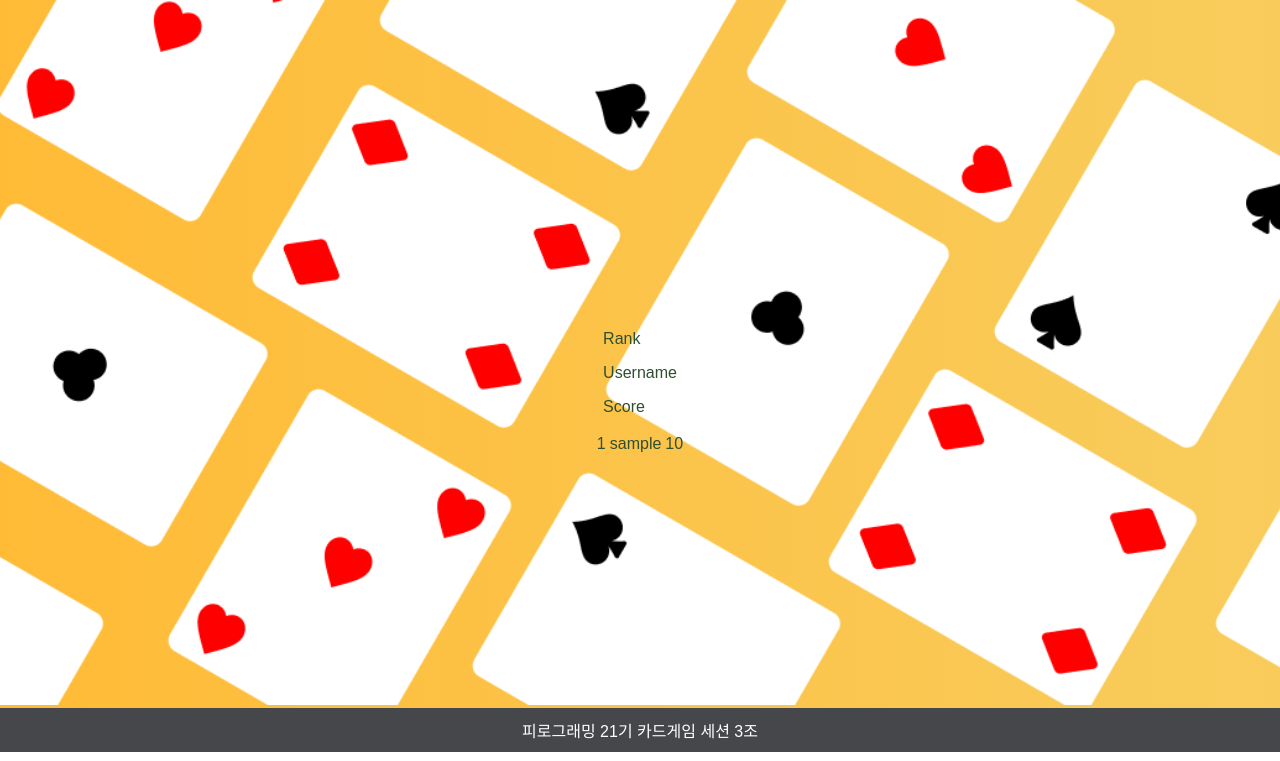
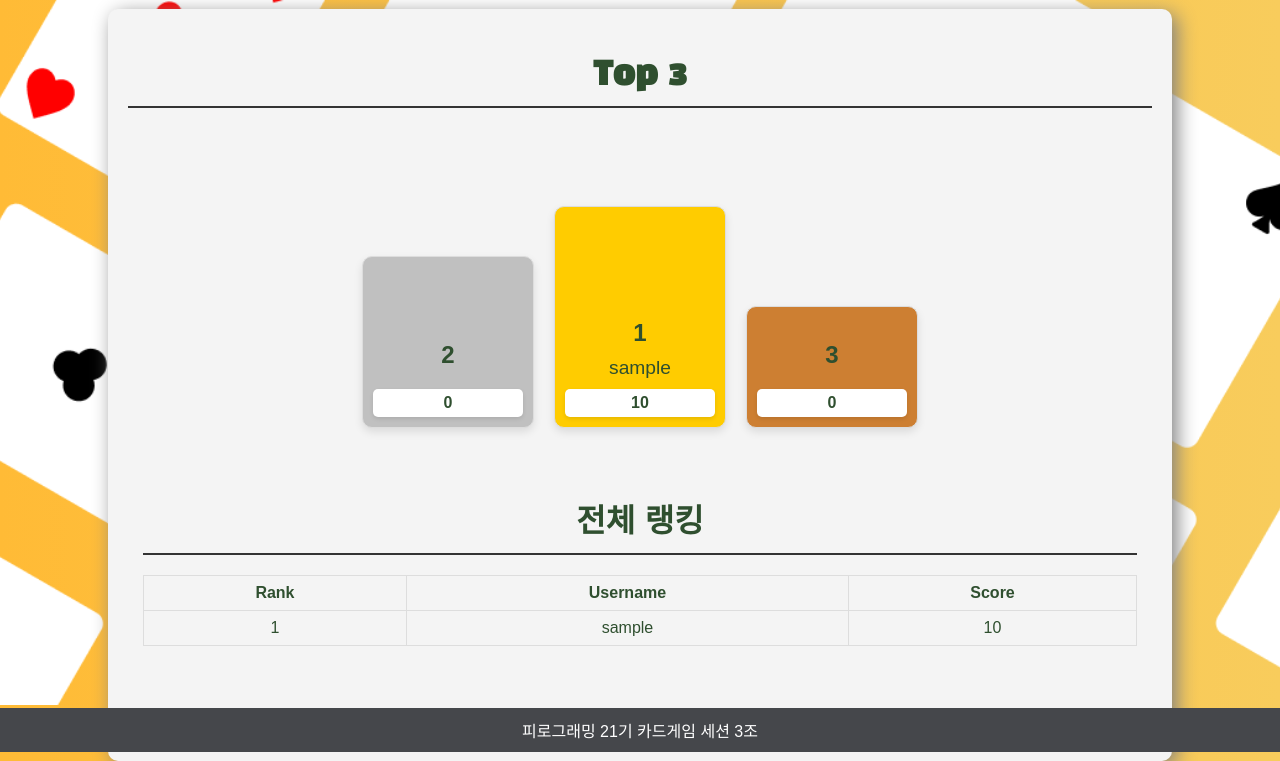
Before and after one commit to Pirogramming-21/Piro21_CardGame_03, a Django app: page /rank/list/ in a window 1280 px wide. Shown: the part 48-809 px from the top of the page. Run offline with Django 5.2, Linux system fonts and the light colour scheme; tables that the repository leaves empty hold one stand-in row (values such as "Sample post").

Commit message:
[feat] rank/ranking urls -html, css

```diff
--- a/apps/games/views.py
+++ b/apps/games/views.py
@@ -37,19 +37,19 @@ def counter_attack(request, pk):
         player2_card = request.POST.get('player2_card')
 
         if player2_card is None or player2_card == '':
-            return redirect('games:list')  # 카드가 선택되지 않았을 때 처리
+            return redirect('games:list')
 
         try:
             player2_card = int(player2_card)
         except ValueError:
-            return redirect('games:list')  # 카드 값이 유효하지 않을 때 처리
+            return redirect('games:list')
 
         game.player2_card = player2_card
         game.status = 'COMPLETED'
 
         player1_card = game.player1_card
 
-        # 승리, 패배, 무승부 결정 및 점수 업데이트
+
         if game.win_condition == 'HIGHER':
             if player1_card > player2_card:
                 game.result = 'WIN'
--- a/apps/rank/views.py
+++ b/apps/rank/views.py
@@ -5,10 +5,13 @@ from django.contrib.auth import get_user_model
 
 # Create your views here.
 def ranking(request):
-    users = Rank.objects.order_by('-score')
-    if len(users) > 3:
-        users = users[:3]
-    else:
-        users = users
-    ctx = {'users':users}
+    all_users = Rank.objects.order_by('-score')
+
+    top_users = all_users[:3]
+
+    ctx = {
+        'top_users': top_users,
+        'all_users': all_users
+    }
+
     return render(request, 'rank/list.html', ctx)
--- a/static/css/rank/ranking.css
+++ b/static/css/rank/ranking.css
@@ -1,6 +1,118 @@
-.ranking {
+/* ranking.css */
+
+.ranking-container {
+    margin: 0 auto;
+    width: 80%;
+    max-width: 1200px;
+    padding: 20px;
+    max-width: 1200px;
+    border-radius: 10px;
+    box-shadow: 5px 5px 20px grey;
+    background-color: #f4f4f4;
+
+}
+
+h2 {
+    font-family: 'Black Han Sans', sans-serif;
+    margin-bottom: 20px;
+    border-bottom: 2px solid #333;
+    padding-bottom: 10px;
+}
+
+.table {
+    width: 100%;
+    border-collapse: collapse;
+}
+
+table {
+    width: 100%;
+    border-collapse: collapse;
+    margin-bottom: 40px;
+}
+
+th, td {
+    border: 1px solid #ddd;
+    padding: 8px;
+    text-align: center;
+}
+
+th {
+    background-color: #f4f4f4;
+    font-weight: bold;
+}
+
+.top-ranking {
+    margin-bottom: 50px;
+    text-align: center;
+}
+
+.top-ranking h2 {
+    font-family: 'Black Han Sans', sans-serif;
+    margin-bottom: 20px;
+    font-size: 2em;
+}
+
+.podium {
     display: flex;
-    width: 100px;
-    background-color: aqua;
-    border: 1px solid black;
+    justify-content: center;
+    align-items: flex-end;
+    height: 300px;
 }
+
+.podium-step {
+    width: 150px;
+    text-align: center;
+    margin: 0 10px;
+    background-color: #f4f4f4;
+    border: 1px solid #ddd;
+    border-radius: 10px;
+    display: flex;
+    flex-direction: column;
+    justify-content: flex-end;
+    padding: 10px;
+    box-shadow: 0 4px 8px rgba(0, 0, 0, 0.1);
+}
+
+.podium-1 {
+    height: 200px;
+    background-color: #ffcc00;
+}
+
+.podium-2 {
+    height: 150px;
+    background-color: #c0c0c0;
+}
+
+.podium-3 {
+    height: 100px;
+    background-color: #cd7f32;
+}
+
+.podium-rank {
+    font-size: 1.5em;
+    font-weight: bold;
+    margin-bottom: 10px;
+}
+
+.podium-name {
+    font-size: 1.2em;
+    margin-bottom: 10px;
+}
+
+.podium-score {
+    font-size: 1em;
+    font-weight: bold;
+    background-color: #fff;
+    padding: 5px;
+    border-radius: 5px;
+    box-shadow: 0 2px 4px rgba(0, 0, 0, 0.1);
+}
+
+.full-ranking {
+    padding: 0 15px 5px 15px;
+    margin-top: 20px;
+    padding-top: 20px;
+
+    overflow-y: auto;
+
+}
--- a/templates/base.html
+++ b/templates/base.html
@@ -6,6 +6,7 @@
     <title>{% block title %}Pirogrammer Card Game{% endblock %}</title>
     {% load static %}
     <link rel="stylesheet" href="{% static 'css/users/styles.css' %}">
+    <link rel="stylesheet" href="{% static 'css/rank/ranking.css' %}">
     <link rel="preconnect" href="https://fonts.googleapis.com">
     <link rel="preconnect" href="https://fonts.gstatic.com" crossorigin>
     <link href="https://fonts.googleapis.com/css2?family=Black+Han+Sans&display=swap" rel="stylesheet">
--- a/templates/games/attack.html
+++ b/templates/games/attack.html
@@ -1,7 +1,7 @@
 {% extends 'base.html' %}
 {% load static %}
 
-{% block title %}Attack{% endblock %}
+{% block title %}Pirogrammer Card Game{% endblock %}
 
 {% block content %}
 <link rel="stylesheet" type="text/css" href="{% static 'css/games/attack.css' %}">
--- a/templates/games/counter_attack.html
+++ b/templates/games/counter_attack.html
@@ -1,7 +1,7 @@
 {% extends 'base.html' %}
 {% load static %}
 
-{% block title %}Counter Attack{% endblock %}
+{% block title %}Pirogrammer Card Game{% endblock %}
 
 {% block content %}
 <link rel="stylesheet" type="text/css" href="{% static 'css/games/counter_attack.css' %}">
--- a/templates/games/list.html
+++ b/templates/games/list.html
@@ -1,7 +1,7 @@
 {% extends 'base.html' %}
 {% load static %}
 
-{% block title %}Game List{% endblock %}
+{% block title %}Pirogrammer Card Game{% endblock %}
 
 {% block content %}
 <link rel="stylesheet" type="text/css" href="{% static 'css/games/list.css' %}">
--- a/templates/rank/list.html
+++ b/templates/rank/list.html
@@ -1,26 +1,66 @@
 {% extends 'base.html' %}
 {% load static %}
 
-{% block title %}Ranking{% endblock %}
+{% block title %}Pirogrammer Card Game{% endblock %}
 <head>
     <link rel="stylesheet" href="{% static 'css/users/styles.css' %}">
-    <link rel="preconnect" href="https://fonts.googleapis.com">
-    <link rel="preconnect" href="https://fonts.gstatic.com" crossorigin>
-    <link href="https://fonts.googleapis.com/css2?family=Black+Han+Sans&display=swap" rel="stylesheet">
     <link rel="stylesheet" type="text/css" href="{% static 'css/rank/ranking.css' %}">
 </head>
 <body>
 {% block content %}
-    <table>
-        <div class="ranking">
-            <div>
-                <p>Rank</p>
-                <p>Username</p>
-                <p>Score</p>
+<div class="ranking-container">
+    <div class="top-ranking">
+    <h2>Top 3</h2>
+    <div class="podium">
+        <div class="podium-step podium-2">
+            {% if top_users|length > 1 %}
+                <div class="podium-rank">2</div>
+                <div class="podium-name">{{ top_users.1.user.username }}</div>
+                <div class="podium-score">{{ top_users.1.score }}</div>
+            {% else %}
+                <div class="podium-rank">2</div>
+                <div class="podium-name"></div>
+                <div class="podium-score">0</div>
+            {% endif %}
+        </div>
+        <div class="podium-step podium-1">
+            {% if top_users|length > 0 %}
+                <div class="podium-rank">1</div>
+                <div class="podium-name">{{ top_users.0.user.username }}</div>
+                <div class="podium-score">{{ top_users.0.score }}</div>
+            {% else %}
+                <div class="podium-rank">1</div>
+                <div class="podium-name"></div>
+                <div class="podium-score">0</div>
+            {% endif %}
+        </div>
+        <div class="podium-step podium-3">
+            {% if top_users|length > 2 %}
+                <div class="podium-rank">3</div>
+                <div class="podium-name">{{ top_users.2.user.username }}</div>
+                <div class="podium-score">{{ top_users.2.score }}</div>
+            {% else %}
+                <div class="podium-rank">3</div>
+                <div class="podium-name"></div>
+                <div class="podium-score">0</div>
+            {% endif %}
         </div>
     </div>
+
+
+    <!-- 전체 랭킹 -->
+    <div class="full-ranking">
+        <h2>전체 랭킹</h2>
+        <table>
+            <thead>
+                <tr>
+                    <th>Rank</th>
+                    <th>Username</th>
+                    <th>Score</th>
+                </tr>
+            </thead>
             <tbody>
-            {% for user in users %}
+                {% for user in all_users %}
                     <tr>
                         <td>{{ forloop.counter }}</td>
                         <td>{{ user.user.username }}</td>
@@ -29,5 +69,7 @@
                 {% endfor %}
             </tbody>
         </table>
+    </div>
+    </div>
 {% endblock %}
 </body>
--- a/templates/users/login.html
+++ b/templates/users/login.html
@@ -1,6 +1,6 @@
 {% extends 'base.html' %}
 
-{% block title %}Login{% endblock %}
+{% block title %}Pirogrammer Card Game{% endblock %}
 
 {% block content %}
 <div class="form-container">
--- a/templates/users/main.html
+++ b/templates/users/main.html
@@ -1,6 +1,6 @@
 {% extends 'base.html' %}
 
-{% block title %}Piro Game{% endblock %}
+{% block title %}Pirogrammer Card Game{% endblock %}
 
 {% block content %}
 <div class="main-content">
--- a/templates/users/signup.html
+++ b/templates/users/signup.html
@@ -1,6 +1,6 @@
 {% extends 'base.html' %}
 
-{% block title %}Sign Up{% endblock %}
+{% block title %}Pirogrammer Card Game{% endblock %}
 
 {% block content %}
 <div class="form-container">
```
Also changed, not shown: static/css/users/styles.css (line endings or trailing spaces). Lines whose indentation alone changed are shown as unchanged.
